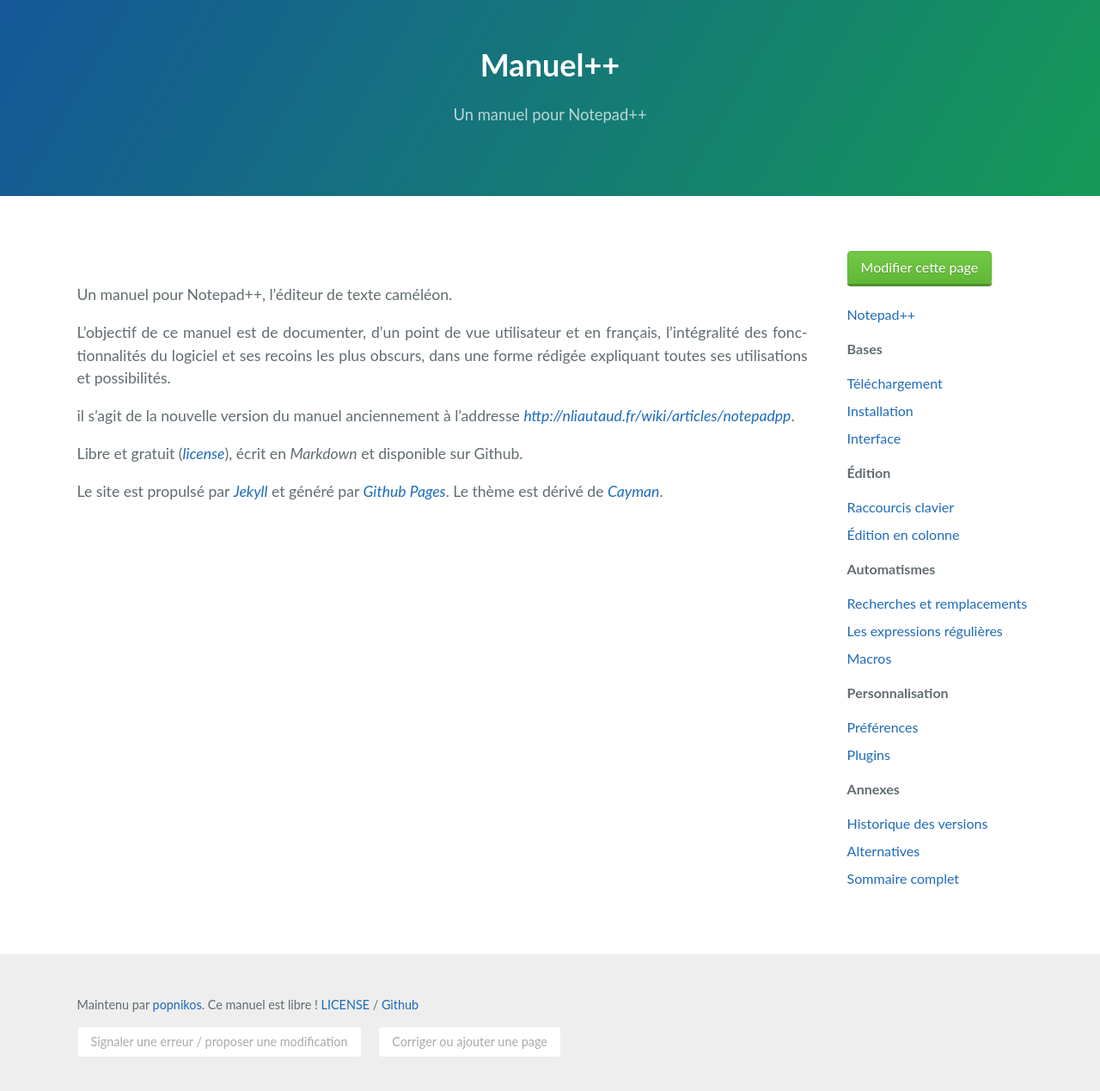
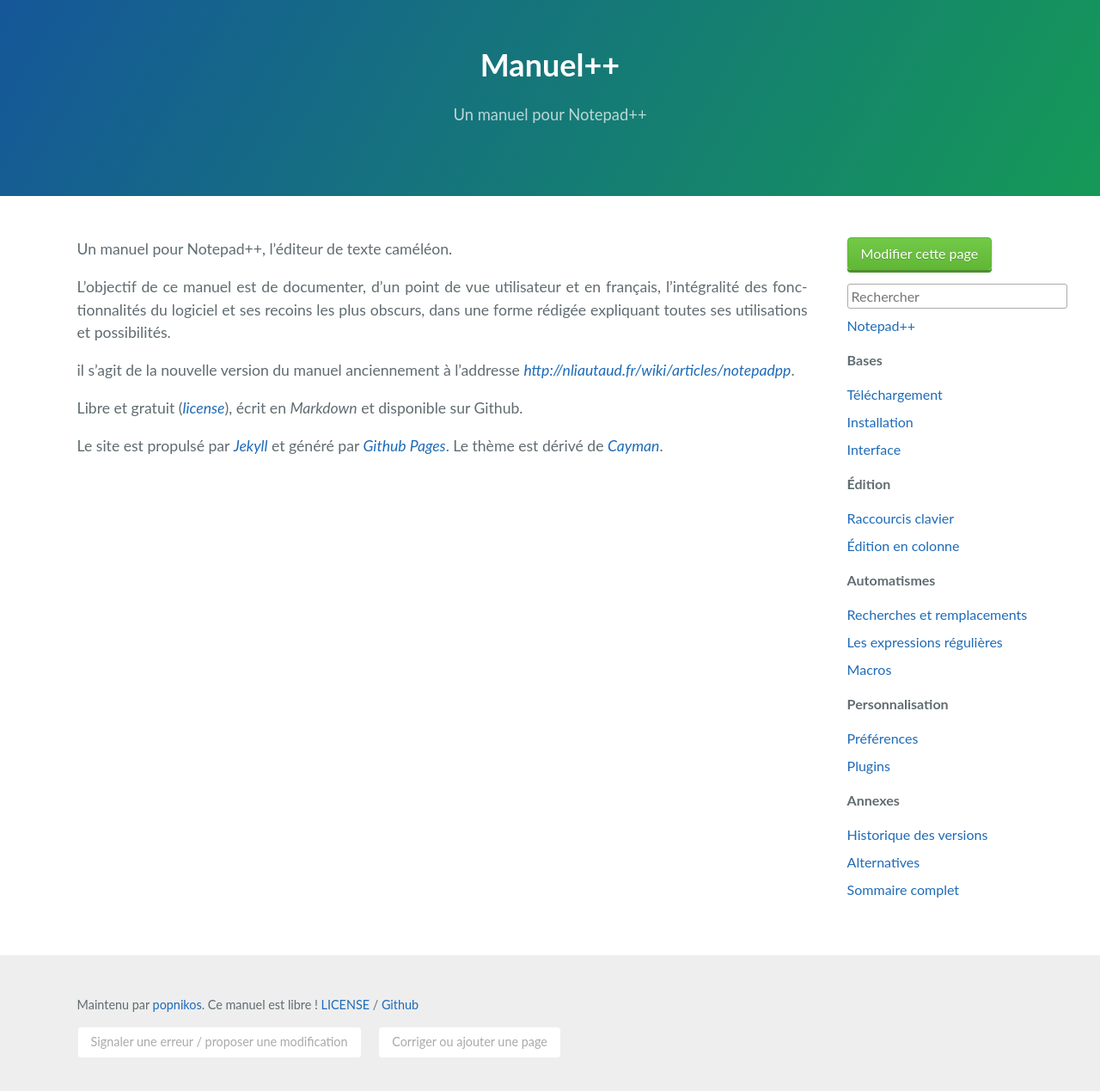
Before and after one commit to popnikos/nppmanuel, a Jekyll site: the page built from README.md, in a window 1280 px wide and 1312 px high. Shown: the top 1269 px of the window at 86% size. Built offline with Jekyll 4.4.1, drawn with Linux system fonts in a browser that asks for light colours; our own code applies the rules of GitHub Pages for plain Markdown files; comment, search, counter and statistics services are not loaded.

Commit message:
add search

```diff
--- /dev/null
+++ b/_theme/_includes/search.html
@@ -0,0 +1,18 @@
+<div id="search-container">
+  <input type="text" id="search-input" placeholder="Rechercher">
+  <ul id="search-results"></ul>
+</div>
+
+<script src="/assets/simple-jekyll-search.min.js" type="text/javascript"></script>
+
+<script>
+SimpleJekyllSearch({
+  searchInput: document.getElementById('search-input'),
+  resultsContainer: document.getElementById('search-results'),
+  json: '/search.json',
+  searchResultTemplate : '<li><a href="{url}"><div class="title">{title}</div><div class="desc">{desc}</div></a></li>',
+  noResultsText: '<div class="noresult">Aucun résultat</div>',
+  limit: 5,
+  exclude: ['404']
+})
+</script>
--- a/_theme/_layouts/default.html
+++ b/_theme/_layouts/default.html
@@ -47,6 +47,7 @@
       <aside class="content-sidebar">
         <div class="wrapper">
           <a class="btn-call" target="_blank" href="{{ site.github.repository_url }}/edit/master/{{ page.path }}">Modifier cette page</a>
+          {% include search.html %}
           <nav class="main-nav">
             <ol class="chapters">
             {% for chapter in site.data.sommaire %}
--- a/_theme/_sass/mpp-main.scss
+++ b/_theme/_sass/mpp-main.scss
@@ -1,3 +1,5 @@
+@import "mpp-search";
+
 body {
   font-family: "Lato", "Helvetica Neue", Helvetica, Arial, sans-serif;
   display: flex;
@@ -132,9 +134,6 @@ body {
     }
   }
 article {
-    > :first-child:not(h1):not(h2):not(h3) {
-      margin-top: 4em;
-    }
     a {
       @extend .external-link;
     }
--- /dev/null
+++ b/_theme/_sass/mpp-search.scss
@@ -0,0 +1,52 @@
+#search-container {
+    position: relative;
+    #search-input {
+        width: 100%;
+        border-radius: 3px;
+        border: 1px solid #aaa;
+        padding: .25em;
+    }
+    #search-results {
+        position: absolute;
+        z-index: 1;
+        width: 100%;
+        margin: 0;
+        padding: 0;
+        list-style: none;
+        background: #fff;
+        border: 1px solid #ccc;
+        border-radius: 3px;
+        opacity: 0;
+        .noresult {
+            padding: 1em;
+        }
+        a {
+            display: block;
+            padding: 0 1em .1em;
+            &:hover {
+                text-decoration: none;
+                background: #eee;
+                .title {
+                    text-decoration: underline;
+                }
+            }
+            .desc {
+                display: block;
+                color: #888;
+                white-space: nowrap;
+                overflow: hidden;
+                text-overflow: ellipsis;
+                font-size: .9em;
+            }
+        }
+        li:first-child a {
+            padding-top: .5em;
+        }
+        li:last-child a {
+            padding-bottom: .5em;
+        }
+    }
+    #search-input:focus + #search-results:not(:empty) {
+        opacity: 1;
+    }
+}
```
